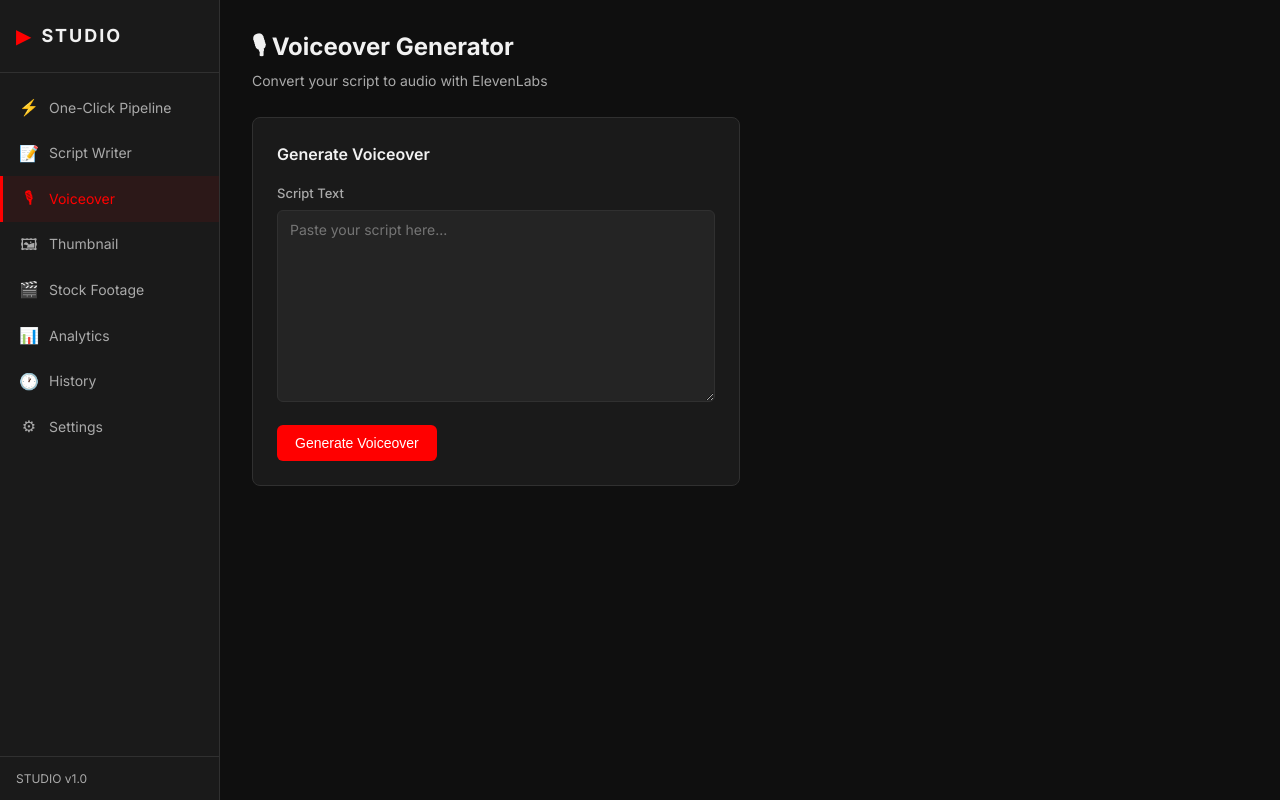
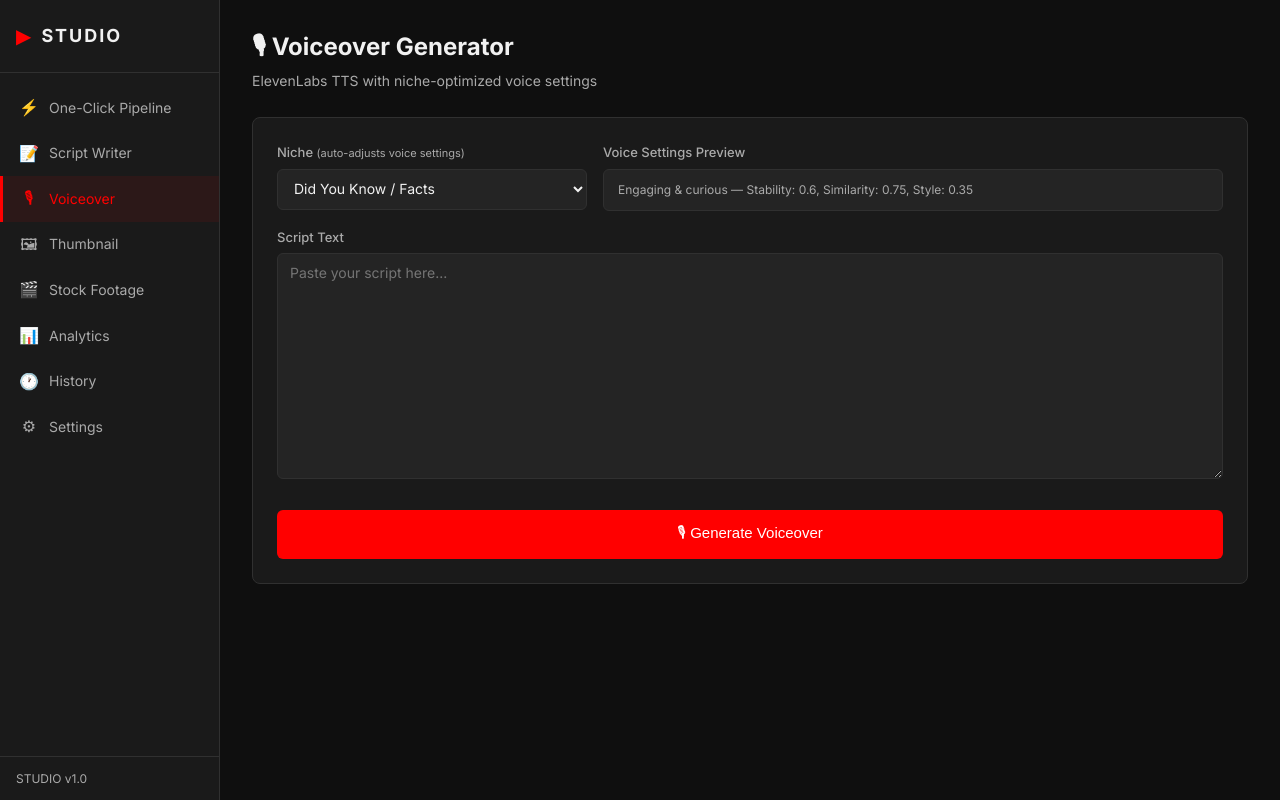
Before and after one commit to mayson208/AiAutomationTool, a Flask app: page /voiceover in a window 1280 px wide. Run offline with Flask 3, Linux system fonts and the light colour scheme; some libraries are stand-ins or nearby versions.

Commit message:
upgrade: section 2 — voiceover niche-optimized settings, multilingual model, audio subdir

```diff
--- a/app.py
+++ b/app.py
@@ -39,6 +39,11 @@ def _create_job(job_id):
 # ── Serve output files ────────────────────────────────────────────────────────
 @app.route("/outputs/<path:filename>")
 def serve_output(filename):
+    # Try subdirectories first
+    for subdir in ["audio", "scripts", "thumbnails", "videos"]:
+        subpath = config.OUTPUTS_DIR / subdir / filename
+        if subpath.exists():
+            return send_from_directory(config.OUTPUTS_DIR / subdir, filename)
     return send_from_directory(config.OUTPUTS_DIR, filename)
 
 
@@ -190,17 +195,21 @@ def download_script():
 # ── Voiceover ─────────────────────────────────────────────────────────────────
 @app.route("/voiceover")
 def voiceover_page():
-    return render_template("voiceover.html", active="voiceover", result=session.pop("voiceover_result", None))
+    prefill_script = session.get("last_script", "")
+    return render_template("voiceover.html", active="voiceover",
+                           result=session.pop("voiceover_result", None),
+                           prefill_script=prefill_script)
 
 
 @app.route("/voiceover/generate", methods=["POST"])
 def generate_voiceover():
     import voiceover as vo
     script_text = request.form.get("script", "").strip()
+    niche = request.form.get("niche", "facts")
     if not script_text:
         flash("Paste a script to generate voiceover.", "error")
         return redirect(url_for("voiceover_page"))
-    result = vo.generate_voiceover(script_text)
+    result = vo.generate_voiceover(script_text, niche=niche)
     if result["success"]:
         session["voiceover_result"] = result
         flash("Voiceover generated!", "success")
--- a/templates/voiceover.html
+++ b/templates/voiceover.html
@@ -1,29 +1,110 @@
 {% extends "base.html" %}
-{% block title %}Voiceover Generator{% endblock %}
+{% block title %}Voiceover{% endblock %}
 {% block content %}
 <div class="page-header">
   <h1>&#127897; Voiceover Generator</h1>
-  <p class="page-subtitle">Convert your script to audio with ElevenLabs</p>
+  <p class="page-subtitle">ElevenLabs TTS with niche-optimized voice settings</p>
 </div>
-<div class="two-col">
+
 <div class="card">
-    <h3>Generate Voiceover</h3>
   <form method="POST" action="/voiceover/generate">
+    <div class="form-row">
+      <div class="form-group">
+        <label>Niche <span class="form-note-inline">(auto-adjusts voice settings)</span></label>
+        <select name="niche" id="nicheSelect" class="form-select">
+          <option value="finance">Finance & Investing</option>
+          <option value="motivation">Motivational & Quotes</option>
+          <option value="facts" selected>Did You Know / Facts</option>
+          <option value="top10">Top 10 Lists</option>
+          <option value="truecrime">True Crime</option>
+          <option value="history">History</option>
+          <option value="science">Science & Space</option>
+          <option value="selfimprovement">Self Improvement</option>
+          <option value="horror">Horror & Scary Stories</option>
+          <option value="meditation">Meditation & Sleep</option>
+          <option value="news">News Summary</option>
+        </select>
+      </div>
+      <div class="form-group" style="flex:2">
+        <label>Voice Settings Preview</label>
+        <div class="voice-settings-preview" id="voiceSettingsPreview">
+          Select a niche to see optimized voice settings
+        </div>
+      </div>
+    </div>
     <div class="form-group">
       <label>Script Text</label>
-        <textarea name="script" class="form-textarea" rows="10" placeholder="Paste your script here..."></textarea>
+      <textarea name="script" class="form-textarea" rows="12"
+                placeholder="Paste your script here...">{% if prefill_script %}{{ prefill_script }}{% endif %}</textarea>
     </div>
-      <button class="btn btn-primary">Generate Voiceover</button>
+    <button class="btn btn-primary btn-lg">&#127897; Generate Voiceover</button>
   </form>
 </div>
+
 {% if result %}
 <div class="card">
   <h3>&#10003; Voiceover Generated</h3>
-    <audio controls class="audio-player">
-      <source src="/outputs/{{ result.filename }}" type="audio/mpeg">
-    </audio>
-    <a href="/outputs/{{ result.filename }}" download class="btn btn-sm">&#11015; Download MP3</a>
+  <div class="script-meta-grid" style="grid-template-columns:repeat(3,1fr)">
+    <div class="script-meta-item">
+      <span class="meta-label">Niche</span>
+      <span class="meta-value">{{ result.niche or 'General' }}</span>
+    </div>
+    <div class="script-meta-item">
+      <span class="meta-label">File Size</span>
+      <span class="meta-value">{{ result.file_size_kb }} KB</span>
+    </div>
+    <div class="script-meta-item">
+      <span class="meta-label">Model</span>
+      <span class="meta-value" style="font-size:13px">eleven_multilingual_v2</span>
+    </div>
+  </div>
+  {% if result.voice_settings %}
+  <div class="voice-settings-display">
+    <span>Stability: <strong>{{ result.voice_settings.stability }}</strong></span>
+    <span>Similarity: <strong>{{ result.voice_settings.similarity_boost }}</strong></span>
+    <span>Style: <strong>{{ result.voice_settings.style }}</strong></span>
   </div>
   {% endif %}
+  <label class="form-group" style="display:block;margin-top:16px">
+    <span style="display:block;margin-bottom:8px;color:var(--text-muted);font-size:13px">Audio Preview</span>
+    <audio controls class="audio-player" src="/outputs/audio/{{ result.filename }}">
+      Your browser does not support audio.
+    </audio>
+  </label>
+  <a href="/outputs/audio/{{ result.filename }}" download class="btn btn-sm">&#11015; Download MP3</a>
 </div>
+{% endif %}
 {% endblock %}
+
+{% block scripts %}
+<style>
+.voice-settings-preview { background:var(--bg3); border:1px solid var(--border); border-radius:6px; padding:10px 14px; font-size:12px; color:var(--text-muted); min-height:42px; display:flex; align-items:center; }
+.voice-settings-display { display:flex; gap:20px; margin:8px 0; font-size:13px; color:var(--text-muted); }
+.form-note-inline { color:var(--text-muted); font-size:11px; font-weight:400; }
+.script-meta-grid { display:grid; gap:12px; margin-bottom:20px; }
+.script-meta-item { background:var(--bg3); border:1px solid var(--border); border-radius:6px; padding:12px; text-align:center; }
+.meta-label { display:block; font-size:11px; color:var(--text-muted); text-transform:uppercase; letter-spacing:1px; }
+.meta-value { display:block; font-size:18px; font-weight:700; margin-top:4px; }
+</style>
+<script>
+const NICHE_SETTINGS = {
+  finance: {stability:0.70,similarity:0.80,style:0.20,desc:"Authoritative & measured"},
+  motivation: {stability:0.40,similarity:0.70,style:0.60,desc:"Energetic & passionate"},
+  facts: {stability:0.60,similarity:0.75,style:0.35,desc:"Engaging & curious"},
+  top10: {stability:0.60,similarity:0.75,style:0.35,desc:"Entertaining & confident"},
+  truecrime: {stability:0.65,similarity:0.80,style:0.40,desc:"Serious & dramatic"},
+  history: {stability:0.70,similarity:0.80,style:0.30,desc:"Authoritative storytelling"},
+  science: {stability:0.65,similarity:0.80,style:0.25,desc:"Informative & wonder-inducing"},
+  selfimprovement: {stability:0.55,similarity:0.75,style:0.40,desc:"Warm & encouraging"},
+  horror: {stability:0.60,similarity:0.75,style:0.45,desc:"Tense & atmospheric"},
+  meditation: {stability:0.85,similarity:0.90,style:0.05,desc:"Calm & soothing"},
+  news: {stability:0.75,similarity:0.85,style:0.15,desc:"Professional & clear"},
+};
+document.getElementById('nicheSelect').addEventListener('change', function() {
+  const s = NICHE_SETTINGS[this.value];
+  const el = document.getElementById('voiceSettingsPreview');
+  if (s) el.textContent = `${s.desc} — Stability: ${s.stability}, Similarity: ${s.similarity}, Style: ${s.style}`;
+});
+document.getElementById('nicheSelect').dispatchEvent(new Event('change'));
+</script>
+{% endblock %}
```
Also changed, not shown: voiceover.py (+71 -22 lines). Lines whose indentation alone changed are shown as unchanged.
